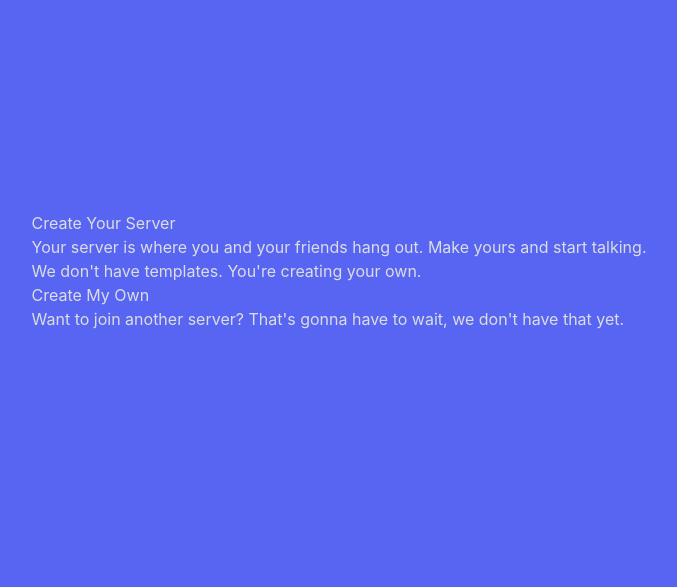
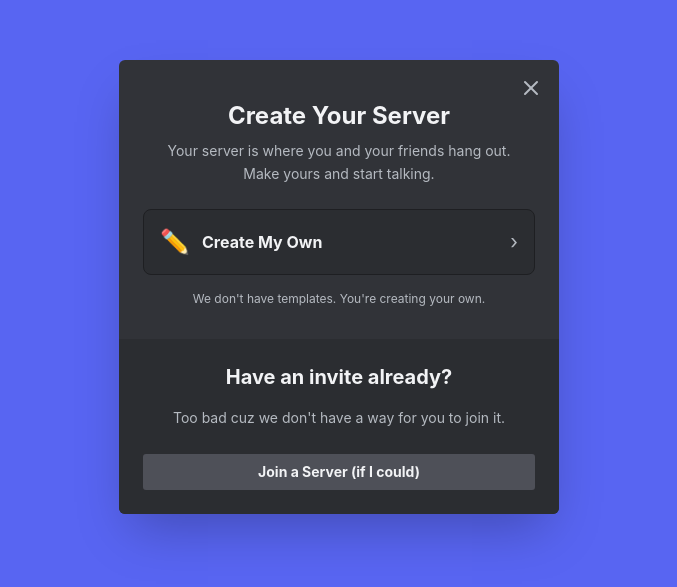
Before and after one commit to stevenlomon/biscord, a React (Vite) app in the folder frontend/: page /create-server in a window 1280 px wide. Shown: the part 129-716 px from the top of the page, without its empty margins (301-978 px from the left). Built offline with nearby package versions, Linux system fonts and the light colour scheme; no server answers.

Commit message:
server creation wizard styled (pure vibe coding)

```diff
--- a/frontend/src/components/CreateServerForm.tsx
+++ b/frontend/src/components/CreateServerForm.tsx
@@ -2,7 +2,12 @@ import { useState } from "react"
 import { useAuth } from "../contexts/AuthContext";
 import { useNavigate } from 'react-router-dom';
 
-const CreateServerForm = () => {
+// Define the props interface to accept the onBack function
+interface CreateServerFormProps {
+  onBack: () => void;
+}
+
+const CreateServerForm = ({ onBack }: CreateServerFormProps) => {
   const { currentUser } = useAuth();
   const [serverName, setServerName] = useState(currentUser?.displayName ? `${currentUser.displayName}'s server` : `${currentUser?.username}'s server`);
   const [error, setError] = useState<string | null>(null);
@@ -50,11 +55,50 @@ const CreateServerForm = () => {
   };
 
   return (
-    <form onSubmit={handleSubmit}>
-      <label>Server Name <span>*</span></label>
-      <input type="text" value={serverName} onChange={(e) => setServerName(e.target.value)} />
-      <p>Community Guidelines? No idea what that is</p>
-      <button type="submit">Create</button>
+    <form onSubmit={handleSubmit} className="w-full text-left flex flex-col">
+
+      {/* Input Field */}
+      <div className="mb-4">
+        <label className="text-xs font-bold text-[#B5BAC1] uppercase tracking-wide mb-2 block">
+          Server Name <span className="text-red-500">*</span>
+        </label>
+        <input
+          type="text"
+          value={serverName}
+          onChange={(e) => setServerName(e.target.value)}
+          className="w-full bg-[#1E1F22] text-[#DBDEE1] rounded-[3px] p-[10px] focus:outline-none focus:ring-1 focus:ring-[#00A8FC] transition-shadow"
+          required
+        />
+      </div>
+
+      {/* Error State */}
+      {error && <p className="text-xs text-red-400 mb-2">{error}</p>}
+
+      {/* Scuffed Guidelines */}
+      <p className="text-xs text-[#B5BAC1] mb-6">
+        🅱️iscord's <span className="text-[#00A8FC] font-medium">Community Guidelines?</span> No idea what that is.
+      </p>
+
+      {/* The Magic Footer!
+        -mx-6 (negative margin left/right) pulls it perfectly into the edges of the parent padding
+        -mb-6 (negative margin bottom) anchors it to the bottom
+      */}
+      <div className="bg-[#2B2D31] -mx-6 -mb-6 px-6 py-4 flex items-center justify-between mt-auto">
+        <button
+          type="button"
+          onClick={onBack}
+          className="text-white hover:underline text-sm font-medium transition-all"
+        >
+          Back
+        </button>
+        <button
+          type="submit"
+          className="bg-[#5865F2] hover:bg-[#4752C4] text-white font-medium rounded-[3px] px-6 py-2 transition-colors text-sm"
+        >
+          Create
+        </button>
+      </div>
+
     </form>
   )
 }
--- a/frontend/src/pages/CreateServerPage.tsx
+++ b/frontend/src/pages/CreateServerPage.tsx
@@ -5,24 +5,76 @@ const CreateServerPage = () => {
   const [onboardingPageShowing, setOnboardingPageShowing] = useState(1); // We could apparently also use a union type OnboardingStep = "INTRO" | "CUSTOMIZE" | "JOIN_A_SERVER"; but let's stick to the simple integers for now
 
   return (
-    <>
-      {onboardingPageShowing === 1 ? (
-        <div>
-          <h2>Create Your Server</h2>
-          <p>Your server is where you and your friends hang out. Make yours and start talking.</p>
-          <p>We don't have templates. You're creating your own.</p>
-          <button onClick={() => setOnboardingPageShowing(2)}>Create My Own</button>
-          <p>Want to join another server? That's gonna have to wait, we don't have that yet.</p>
-        </div>
-      ) : (
-      <div>
-        <h2>Customize Your Server</h2>
-        <p>Give your new server a personality with a name. Icon? We don't have an image server yet.</p>
-        <CreateServerForm />
-        <button onClick={() => setOnboardingPageShowing(1)}>Back</button>
+    <div className="min-h-screen w-full flex items-center justify-center p-4">
+      {/* Modal Container */}
+      <div className="bg-[#313338] rounded-md shadow-2xl w-full max-w-[440px] overflow-hidden flex flex-col relative">
+
+        {/* Scuffed Close Button */}
+        <button className="absolute top-4 right-4 text-[#B5BAC1] hover:text-[#DBDEE1] transition-colors">
+          <svg width="24" height="24" viewBox="0 0 24 24" fill="none" stroke="currentColor" strokeWidth="2" strokeLinecap="round" strokeLinejoin="round"><path d="M18 6 6 18" /><path d="m6 6 12 12" /></svg>
+        </button>
+
+        {onboardingPageShowing === 1 ? (
+          <div className="flex flex-col h-full">
+            {/* Step 1: Main Content */}
+            <div className="p-6 flex flex-col items-center text-center">
+              <h2 className="text-2xl font-bold text-[#F2F3F5] mb-2 mt-4">Create Your Server</h2>
+              <p className="text-[#B5BAC1] text-sm mb-6 leading-relaxed px-4">
+                Your server is where you and your friends hang out. Make yours and start talking.
+              </p>
+
+              <button
+                onClick={() => setOnboardingPageShowing(2)}
+                className="w-full flex items-center justify-between p-4 mb-4 bg-[#2B2D31] hover:bg-[#3F4147] border border-[#1E1F22] rounded-lg transition-colors group"
+              >
+                <div className="flex items-center gap-3">
+                  <span className="text-2xl">✏️</span> {/* Scuffed pencil icon */}
+                  <span className="font-bold text-[#F2F3F5]">Create My Own</span>
+                </div>
+                <span className="text-[#B5BAC1] group-hover:text-[#F2F3F5] text-xl">›</span>
+              </button>
+
+              <p className="text-xs text-[#B5BAC1] mb-2">
+                We don't have templates. You're creating your own.
+              </p>
+            </div>
+
+            {/* Step 1: Footer */}
+            <div className="bg-[#2B2D31] p-6 flex flex-col items-center text-center mt-auto">
+              <h3 className="text-[#F2F3F5] text-xl font-bold mb-4">Have an invite already?</h3>
+              <p className="text-[#B5BAC1] text-sm mb-6 leading-relaxed px-4">
+                Too bad cuz we don't have a way for you to join it.
+              </p>
+              <button className="w-full bg-[#4E5058] hover:bg-[#6D6F78] text-white py-2 rounded-[3px] transition-colors text-sm font-medium">
+                <span className="font-bold text-[#F2F3F5]">Join a Server (if I could)</span>
+              </button>
+            </div>
+          </div>
+        ) : (
+          <div className="flex flex-col h-full">
+            {/* Step 2: Main Content */}
+            <div className="p-6 flex flex-col items-center text-center">
+              <h2 className="text-2xl font-bold text-[#F2F3F5] mb-2 mt-4">Customize Your Server</h2>
+              <p className="text-[#B5BAC1] text-sm mb-6 leading-relaxed">
+                Give your new server a personality with a name. <br/>Icon? We don't have an image server yet.
+              </p>
+
+              {/* Scuffed Upload Circle */}
+              <div className="w-20 h-20 rounded-full border-2 border-dashed border-[#4E5058] flex flex-col items-center justify-center mb-6 relative">
+                <span className="text-[10px] font-bold text-[#B5BAC1]">UPLOAD</span>
+                <div className="absolute top-0 right-0 bg-[#5865F2] text-white rounded-full w-6 h-6 flex items-center justify-center text-lg leading-none shadow-md">
+                  +
+                </div>
+              </div>
+
+              {/* Passing the back function down as a prop! */}
+              <CreateServerForm onBack={() => setOnboardingPageShowing(1)} />
+            </div>
+          </div>
+        )}
+
       </div>
-      )}
-    </>
+    </div>
   )
 }
 
```
